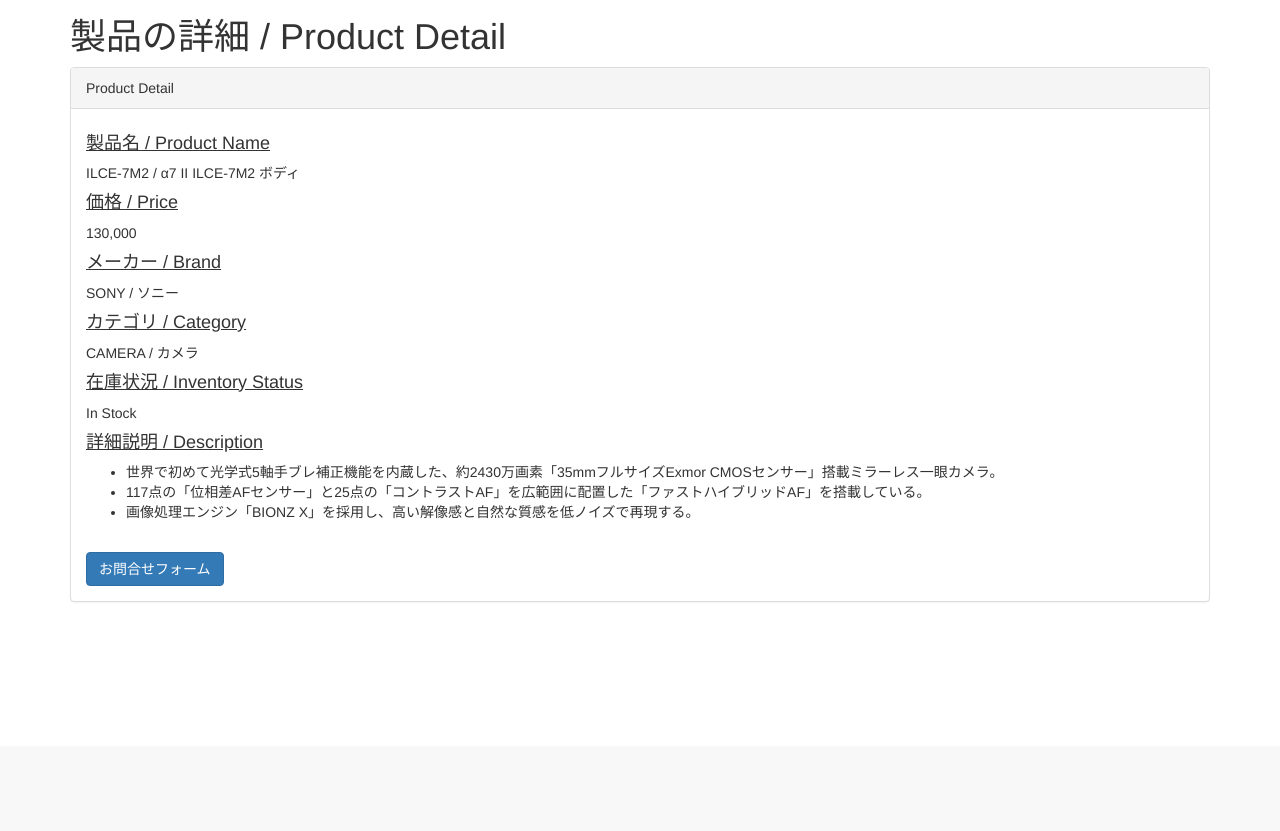
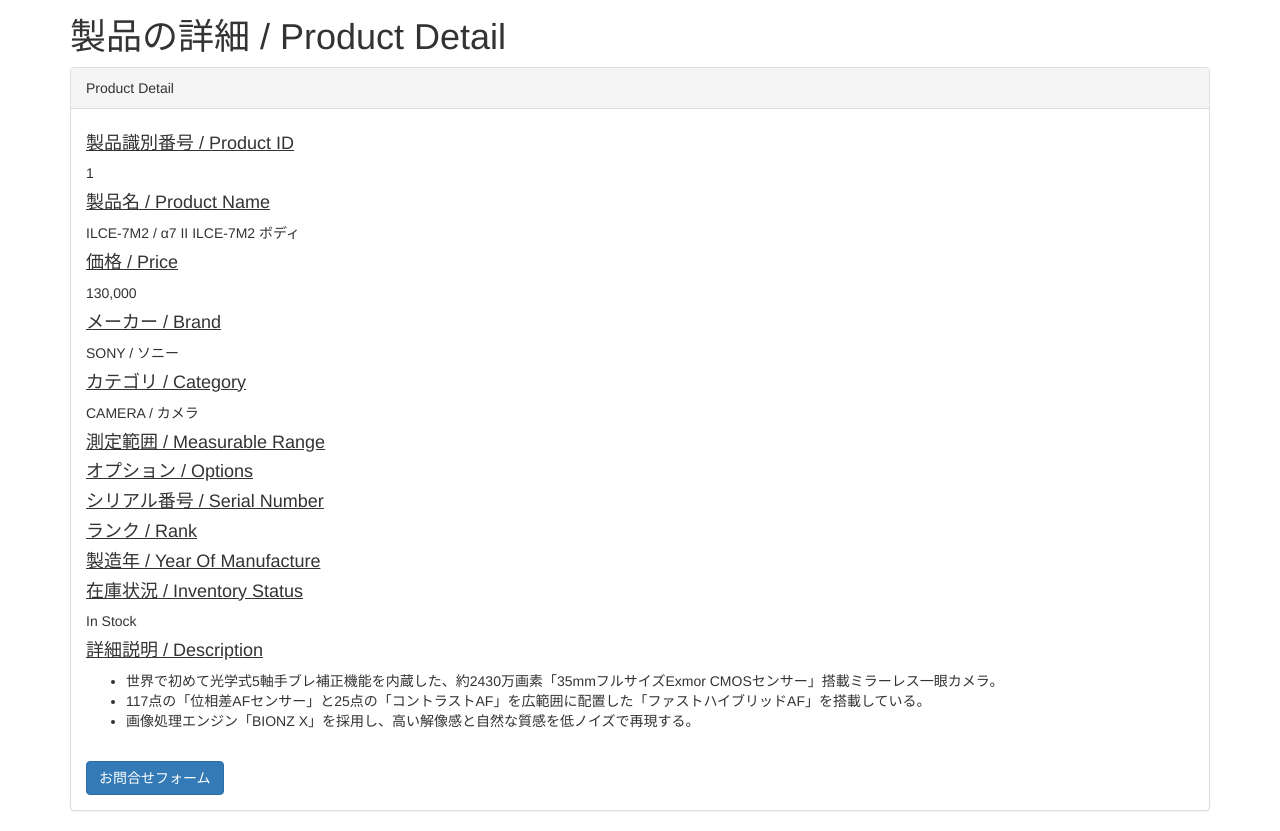
Before and after one commit to ToMoCA/corporate-site, a Django app: page /products/1/ in a window 1280 px wide. Shown: the part 54-885 px from the top of the page. Before the commit the page ends 656 px from the top, so only its background shows below. Run offline with Django 3.2, Linux system fonts and the light colour scheme; data comes from the database, SQL or seed files in the repository; data that the repository does not hold is empty; some libraries are stand-ins or nearby versions.

Commit message:
Update the view of product details

```diff
--- a/project/products/templates/products/detail.html
+++ b/project/products/templates/products/detail.html
@@ -14,6 +14,13 @@
 
     <!-- /.panel-heading -->
     <div class="panel-body">
+
+        <u>
+            <h4>製品識別番号 / Product ID</h4>
+        </u>
+        <p>
+            {{ product.id }}
+        </p>
 
         <u>
             <h4>製品名 / Product Name</h4>
@@ -41,6 +48,41 @@
         </u>
         <p>
             {{ product.category }}
+        </p>
+
+        <u>
+            <h4>測定範囲 / Measurable Range</h4>
+        </u>
+        <p>
+            {{ product.measurable_range }}
+        </p>
+
+        <u>
+            <h4>オプション / Options</h4>
+        </u>
+        <p>
+            {{ product.option }}
+        </p>
+
+        <u>
+            <h4>シリアル番号 / Serial Number</h4>
+        </u>
+        <p>
+            {{ product.serial_number }}
+        </p>
+
+        <u>
+            <h4>ランク / Rank</h4>
+        </u>
+        <p>
+            {{ product.rank }}
+        </p>
+
+        <u>
+            <h4>製造年 / Year Of Manufacture</h4>
+        </u>
+        <p>
+            {{ product.year_of_manufacture |floatformat:"0" }}
         </p>
 
         <u>
```
